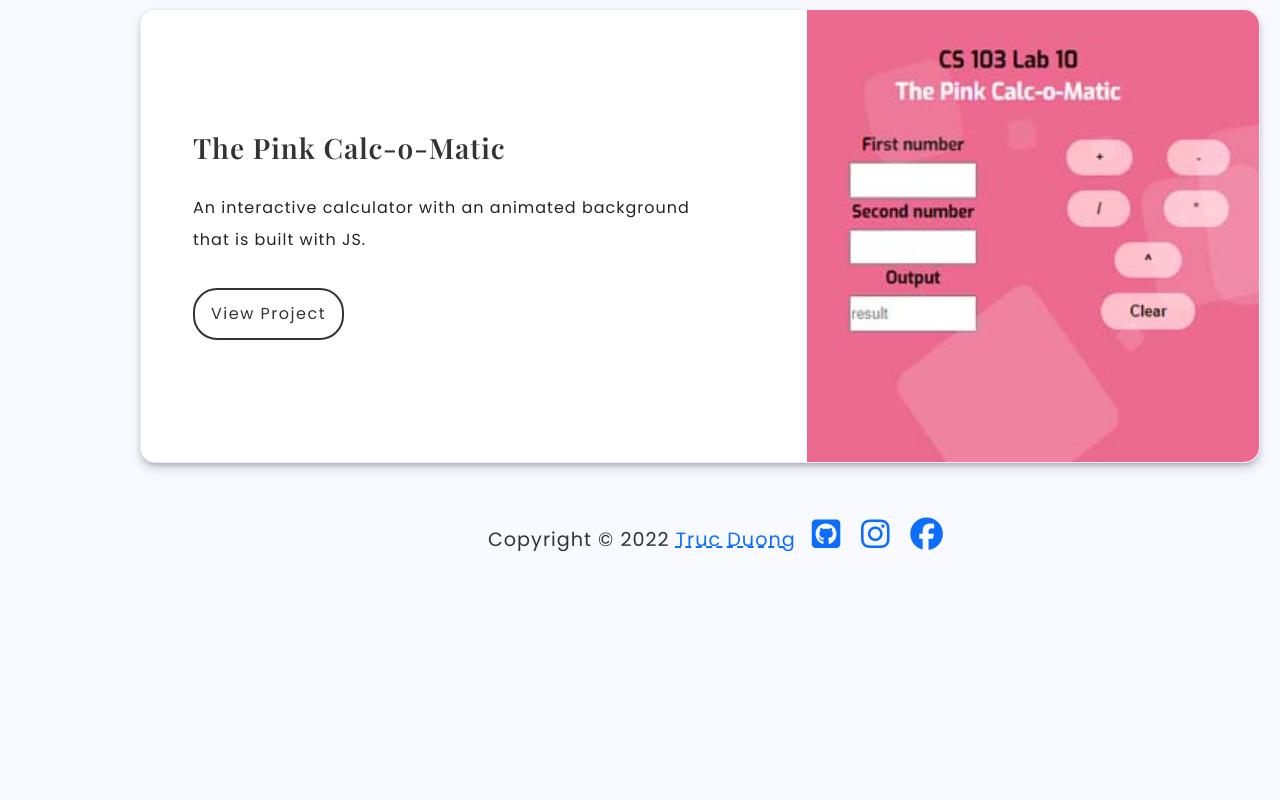
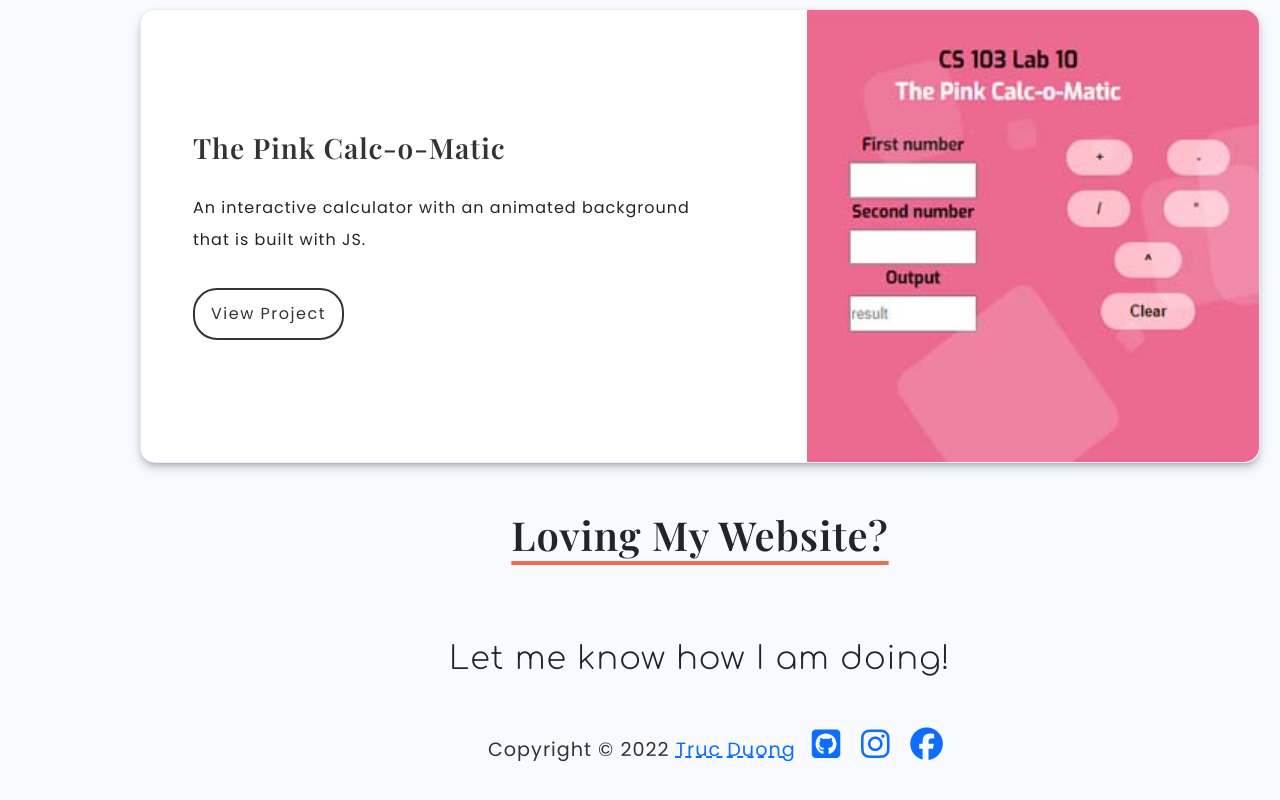
Before and after one commit to trucdg/WTE-project, a plain HTML site: page about.html in a window 1280 px wide. Shown: the part 2764-3564 px from the top of the page. Before the commit the page ends 3362 px from the top, so only its background shows below. Drawn offline with nearby package versions, Linux system fonts and the light colour scheme.

Commit message:
add h2 and prompt asking for users' feedback

```diff
--- a/about.css
+++ b/about.css
@@ -110,6 +110,7 @@ button:hover {
     text-decoration: underline #EE6C4D;
     text-underline-offset: 10px;
     padding-bottom: 1.7em;
+    text-align: center;
 }
 
 /* Education */
@@ -215,6 +216,17 @@ button:hover {
     padding-top: 5px;
 }
 
+/* Feedback */
+#feedback-cont {
+    text-align: center;
+}
+
+#feedback-cont p {
+    font-size: 2em;
+    font-weight: 500;
+    font-family: 'Comfortaa', Arial, Helvetica, sans-serif;
+}
+
 /* Footer */
 footer {
     text-align: center;
--- a/about.html
+++ b/about.html
@@ -167,6 +167,14 @@
         </div>
     </div>
 
+    <!-- Fun Feedback -->
+
+    <div id="feedback-cont" class="section">
+        <h2>Loving My Website?</h2>
+        <p>Let me know how I am doing!</p>
+    </div>
+
+
     <!-- Footer -->
     <footer>
         <ul>
```
